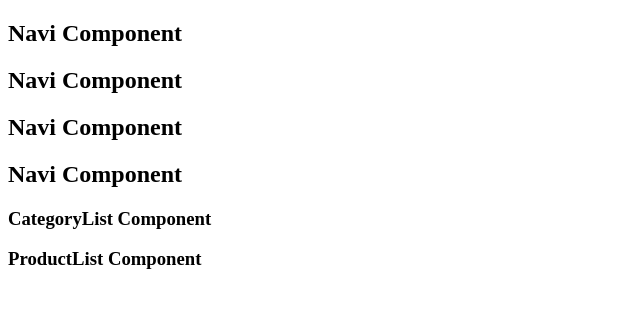
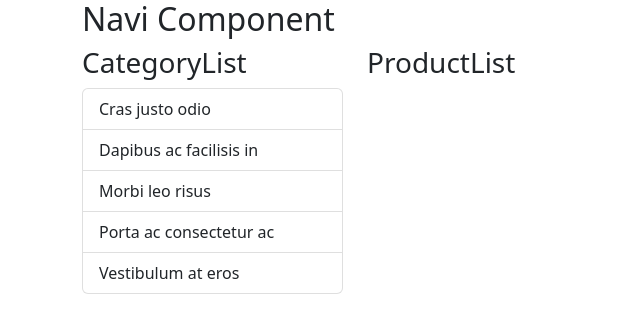
Before and after one commit to berkeJr/react-fundamentals, a React (Create React App) app in the folder intro/: page / in a window 1280 px wide. Shown: the top 332 px of the page, without its empty margins (0-640 px from the left). Built offline with nearby package versions, Linux system fonts and the light colour scheme.

Commit message:
Install, import and use ReactStrap.

```diff
--- a/intro/package.json
+++ b/intro/package.json
@@ -6,9 +6,11 @@
     "@testing-library/jest-dom": "^5.16.5",
     "@testing-library/react": "^13.3.0",
     "@testing-library/user-event": "^13.5.0",
+    "bootstrap": "^5.2.0",
     "react": "^18.2.0",
     "react-dom": "^18.2.0",
     "react-scripts": "5.0.1",
+    "reactstrap": "^9.1.4",
     "web-vitals": "^2.1.4"
   },
   "scripts": {
--- a/intro/src/App.js
+++ b/intro/src/App.js
@@ -9,25 +9,32 @@
 // ProductList componentini burada (App.js'de = Ana componentte) kullanabilmek için import etmemiz gerekli.
 import ProductList from "./ProductList";
 
+// ReactStrap'den kullanmak istediğimiz component'leri import etmemiz gerekli.
+import { Container, Row, Col } from "reactstrap";
 
 // Klasik bir JS fonksiyonu
 function App() {
   return (
     <div>
-      {/* Navi componentini kullanalım (İstediğimiz kadar çağırıp kullanabiliriz.) */}
+      {/* Navi ve diğer componentleri kullanalım (İstediğimiz kadar çağırıp kullanabiliriz.) */}
 
-      <Navi></Navi>
-      <Navi></Navi>
-      <Navi/>
-      <Navi/>
+      <Container>
+        <Row>
+          <Navi />
+        </Row>
 
-      <CategoryList></CategoryList>
+        <Row>
+          <Col xs="3">
+            <CategoryList />
+          </Col>
 
-      <ProductList></ProductList>
-
+          <Col xs="9">
+            <ProductList />
+          </Col>
+        </Row>
+      </Container>
     </div>
   );
-
 
   /*
 
--- a/intro/src/CategoryList.js
+++ b/intro/src/CategoryList.js
@@ -5,14 +5,25 @@
    - rcc + enter yapınca bize bir adet 'react class componenti' oluşturdu.
 */
 
-import React, { Component } from 'react'
+import React, { Component } from "react";
+
+// ReactStrap içerisinden kullandığımız componentleri import edelim
+import { ListGroup, ListGroupItem } from "reactstrap";
 
 export default class CategoryList extends Component {
   render() {
     return (
       <div>
-        <h3>CategoryList Component</h3>
+        <h3>CategoryList</h3>
+
+        <ListGroup>
+          <ListGroupItem>Cras justo odio</ListGroupItem>
+          <ListGroupItem>Dapibus ac facilisis in</ListGroupItem>
+          <ListGroupItem>Morbi leo risus</ListGroupItem>
+          <ListGroupItem>Porta ac consectetur ac</ListGroupItem>
+          <ListGroupItem>Vestibulum at eros</ListGroupItem>
+        </ListGroup>
       </div>
-    )
+    );
   }
 }
--- a/intro/src/ProductList.js
+++ b/intro/src/ProductList.js
@@ -11,7 +11,7 @@
   render() {
     return (
       <div>
-        <h3>ProductList Component</h3>
+        <h3>ProductList</h3>
       </div>
     )
   }
--- a/intro/src/index.js
+++ b/intro/src/index.js
@@ -2,6 +2,7 @@
 import ReactDOM from 'react-dom/client';
 import App from './App';
 import reportWebVitals from './reportWebVitals';
+import 'bootstrap/dist/css/bootstrap.min.css';
 
 const root = ReactDOM.createRoot(document.getElementById('root'));
 root.render(
```
Also changed, not shown: intro/react-notes/308.reactstrap.txt, 1 other file (tests, documents, lock files or other folders).
